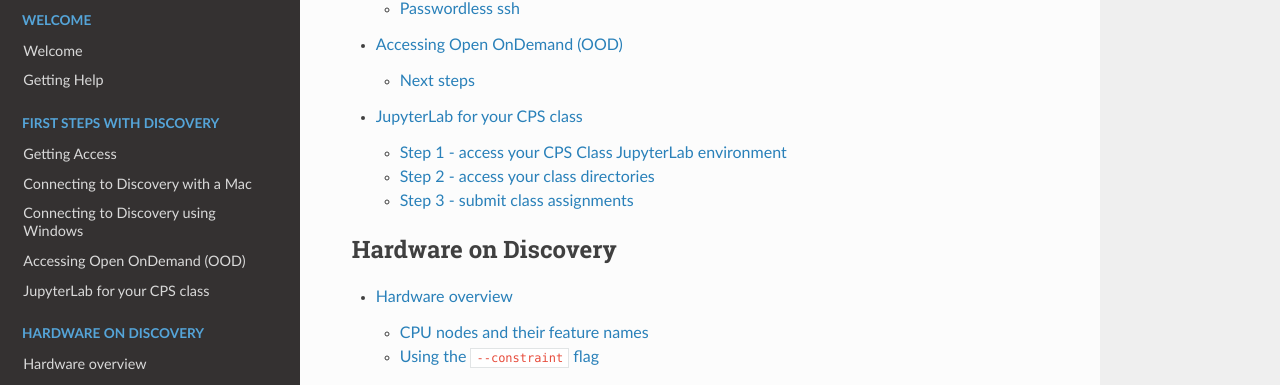
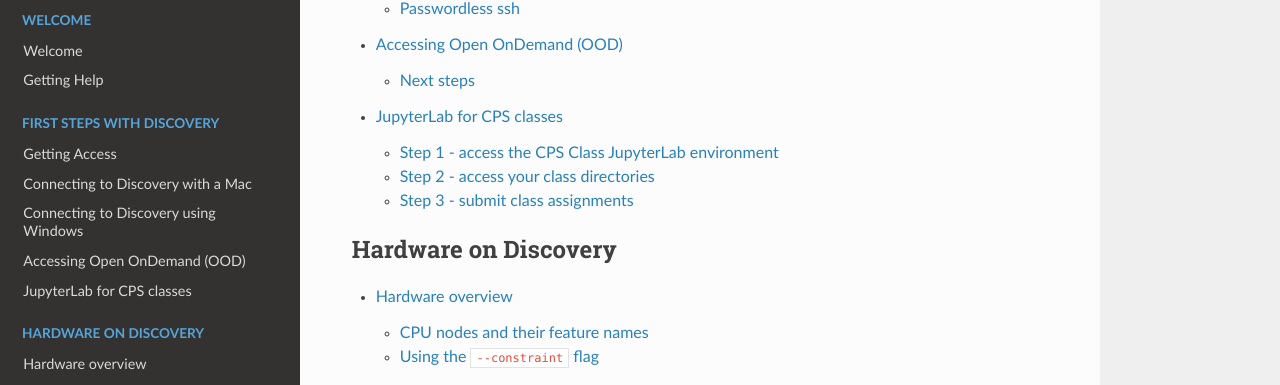
Before and after one commit to northeastern-rc/rc-public-documentation, a Sphinx documentation site: the page built from docs/source/index.rst, in a window 1280 px wide and 900 px high, scrolled down 564 px. Shown: the part 151-536 px from the top of the window. Built offline with Sphinx 7.4.7 and the Read the Docs theme 2.0.0, drawn with Linux system fonts in a browser that asks for light colours; pages that are not in the unit, such as notebooks, are missing from menus.

Commit message:
fixing enumerated items - try3

```diff
--- a/docs/source/first_steps/cps_ood.rst
+++ b/docs/source/first_steps/cps_ood.rst
@@ -1,16 +1,16 @@
 .. _access_ood:
 
-******************************
-JupyterLab for your CPS class
-******************************
+****************************
+JupyterLab for CPS classes
+****************************
 These instructions describe the process of opening a CPS JupyterLab environment on the Open OnDemand (OOD) Discovery web portal and accessing class work directories.
 
 .. note::
-   Due to several reports about problems using the Safari browser on OOD, it is recommended to use Google Chrome, Mozilla Firefox or Microsoft Edge browsers for best experience. Use any modern browser that supports ECMAScript 2016 (see: `OnDemand Documentation <https://osc.github.io/ood-documentation/latest/requirements.html#browser-requirements>`_).
+   Due to several reports about problems using the **Safari** browser on OOD, we recommended using **Google Chrome, Mozilla Firefox or Microsoft Edge** browsers for best experience. Use any modern browser that supports ECMAScript 2016 (see: `OnDemand Documentation <https://osc.github.io/ood-documentation/latest/requirements.html#browser-requirements>`_).
 
-Step 1 - access your CPS Class JupyterLab environment
+Step 1 - access the CPS Class JupyterLab environment
 =====================================================
-#. Ensure with your class instructor that a `Discovery Classroom Use Request <https://bit.ly/NURC-Classroom>`_ was requested by the instructor. You will only be able to find your class resources if a request was made.
+#. The class instructor needs to fill in the: `Discovery Classroom Use Request <https://bit.ly/NURC-Classroom>`_ You will only be able to find your class resources if a request was made.
 
 #. In a web browser, go to http://ood.discovery.neu.edu. Login with your NU credentials (follow (see more information here :ref:`connect_ood`).
 
@@ -20,7 +20,7 @@
  :width: 400
  :alt: A menu dropdown list of classes, with a CPS ALY3070 class highlighted.
 
-For example: **ALY3070 JupyterLab**.
+ For example: **ALY3070 JupyterLab**.
 
 #. Select the default options and click **Launch**.
 
@@ -28,12 +28,12 @@
  :width: 400
  :alt: A form of the cps jupyterlab options.
 
-For more control of the session, modify **Time** for the session time (in hours), **Memory** to get more memory in GB, and the **Working Directory** where JupyterLab launches.
+ For more control of the session, modify **Time** for the session time (in hours), **Memory** to get more memory in GB, and the **Working Directory** where JupyterLab launches.
 
 .. note::
    If **Working Directory** left blank, the session will launch in the main class folder (in this example ``/work/cps/ALY3070``). Alternatively, start the session directly from your personal working directory by entering: ``/work/cps/ALY3070/students/[username]``, where ``[username]`` is your username on Discovery. The instructions below assume the field is left blank.
 
-Wait until the session is successfully created and started (turns green).
+ Wait until the session is successfully created and started (turns green).
 
 #. Click **Connect to Jupyter** to open JupyterLab.
 
@@ -41,7 +41,7 @@
  :width: 400
  :alt: session created view.
 
-This will open a JupyterLab interface in another tab.
+ This will open a JupyterLab interface in another tab.
 
 #. Select **Cancel** when prompted with the **Build Recommended** option.
 
@@ -49,7 +49,7 @@
  :width: 400
  :alt: build window view.
 
-The package jupyterlab-dash does not require a build, and will not work when build is enabled.
+ The package jupyterlab-dash does not require a build, and will not work when build is enabled.
 
 Step 2 - access your class directories
 =======================================
@@ -61,7 +61,7 @@
  :width: 400
  :alt: show files.
 
-For instance, file **Example.ipynb** can be viewed using Python Jupyter Notebook (but not edited or removed).
+ For instance, file **Example.ipynb** can be viewed using Python Jupyter Notebook (but not edited or removed).
 
 #. Navigate to the **students** directory, where you will see another directory under your username.
 
@@ -69,13 +69,13 @@
  :width: 400
  :alt: show students folder.
 
-Enter your personal class directory.
+ Enter your personal class directory.
 
 .. image:: /images/cps-ood-jupyterlab-username-folder.png
  :width: 400
  :alt: show inside username folder.
 
-Here you can create and edit files.
+ Here you can create and edit files.
 
 #. Open a new Python Notebook session from the Launcher menu by clicking the **Python 3 (ipykernel)**.
 
@@ -83,13 +83,13 @@
  :width: 400
  :alt: show inside ipykernel.
 
-A new file will be created inside your directory called **Untitled.ipynb**. You can rename it by right-click + Rename option.
+ A new file will be created inside your directory called **Untitled.ipynb**. You can rename it by right-click + Rename option.
 
 .. image:: /images/cps-ood-jupyterlab-ipykernel.png
  :width: 400
  :alt: show inside ipykernel.
 
-This Python notebook has ready-to-use Python packages needed for your class.
+ This Python notebook has ready-to-use Python packages needed for your class.
 
 .. note::
   **Permission Denied errors:**
@@ -115,7 +115,7 @@
 
  cd /work/cps/ALY3070/students/$USER
 
-Where ``$USER`` is a saved shell variable for your username. You can optionally also replace it with your username.
+ Where ``$USER`` is a saved shell variable for your username. You can optionally also replace it with your username.
 
 #. Check that your assignment file is visible in the command line by typing ``ls``. Then, Copy the assignment file to the **assignments** directory with this command (replace **Assignment1.ipynb** with your file name)::
 
```
